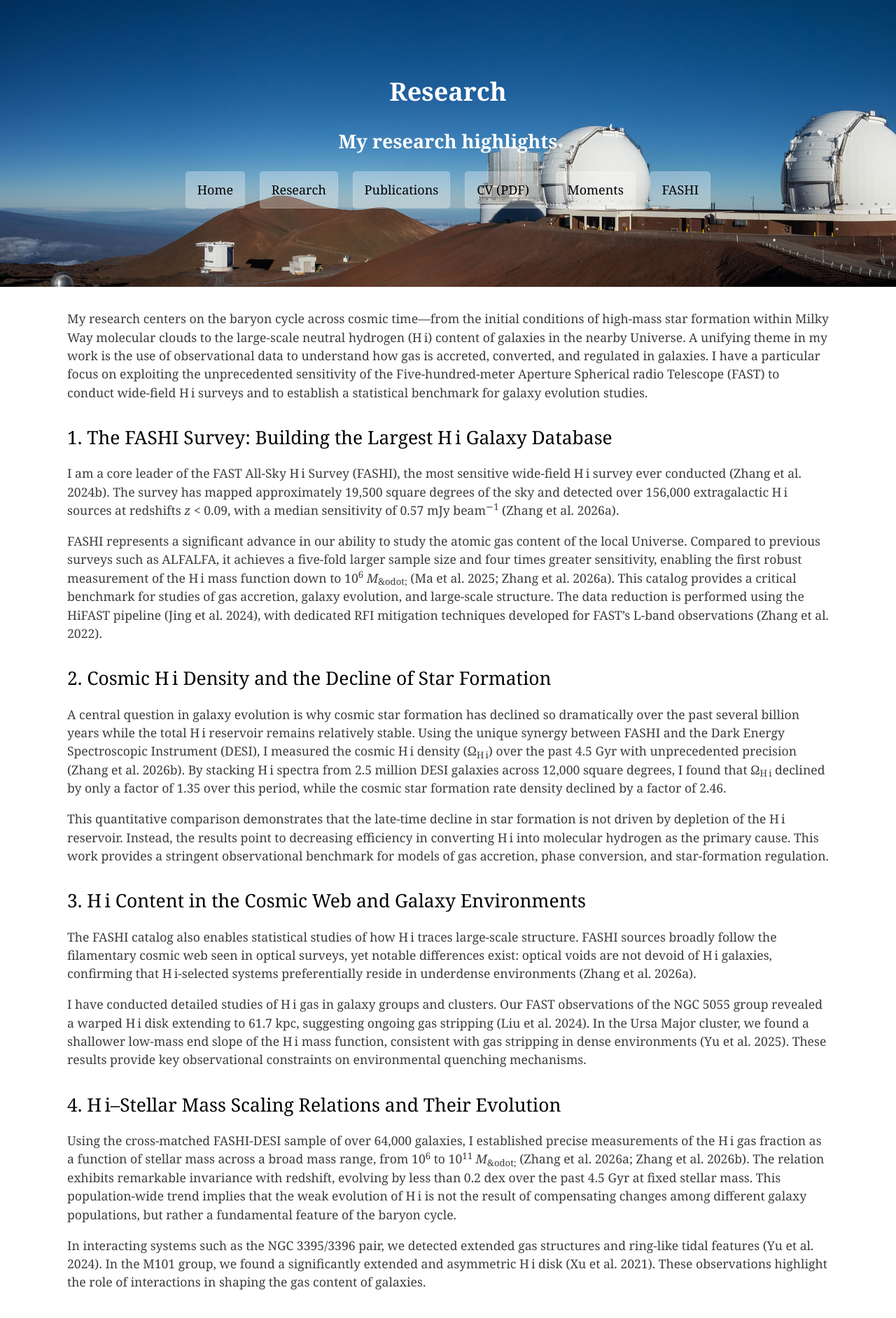
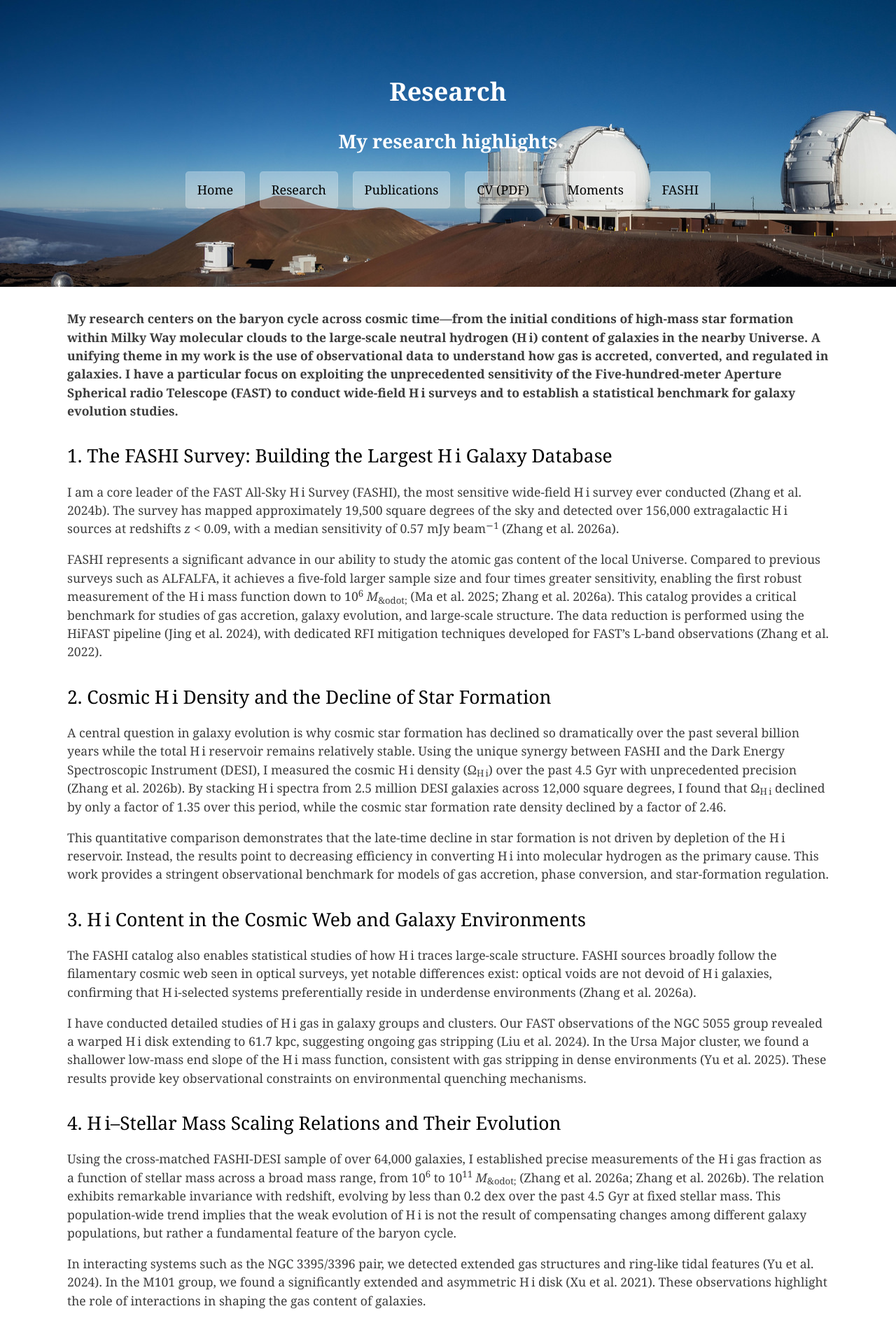
Before and after one commit to zcp521/zcp521.github.io, a Jekyll site: the page built from research.md, in a window 1280 px wide. Shown: the top 1884 px of the page at 70% size. Built offline with Jekyll 4.4.1, drawn with Linux system fonts in a browser that asks for light colours.

Commit message:
Update research.md

```diff
--- a/research.md
+++ b/research.md
@@ -4,7 +4,7 @@ title: "Research"
 tagline: "My research highlights"
 ---
 
-My research centers on the baryon cycle across cosmic time—from the initial conditions of high-mass star formation within Milky Way molecular clouds to the large-scale neutral hydrogen (H&thinsp;i) content of galaxies in the nearby Universe. A unifying theme in my work is the use of observational data to understand how gas is accreted, converted, and regulated in galaxies. I have a particular focus on exploiting the unprecedented sensitivity of the Five-hundred-meter Aperture Spherical radio Telescope (FAST) to conduct wide-field H&thinsp;i surveys and to establish a statistical benchmark for galaxy evolution studies.
+**My research centers on the baryon cycle across cosmic time—from the initial conditions of high-mass star formation within Milky Way molecular clouds to the large-scale neutral hydrogen (H&thinsp;i) content of galaxies in the nearby Universe. A unifying theme in my work is the use of observational data to understand how gas is accreted, converted, and regulated in galaxies. I have a particular focus on exploiting the unprecedented sensitivity of the Five-hundred-meter Aperture Spherical radio Telescope (FAST) to conduct wide-field H&thinsp;i surveys and to establish a statistical benchmark for galaxy evolution studies.**
 
 ## 1. The FASHI Survey: Building the Largest H&thinsp;i Galaxy Database
 
```
